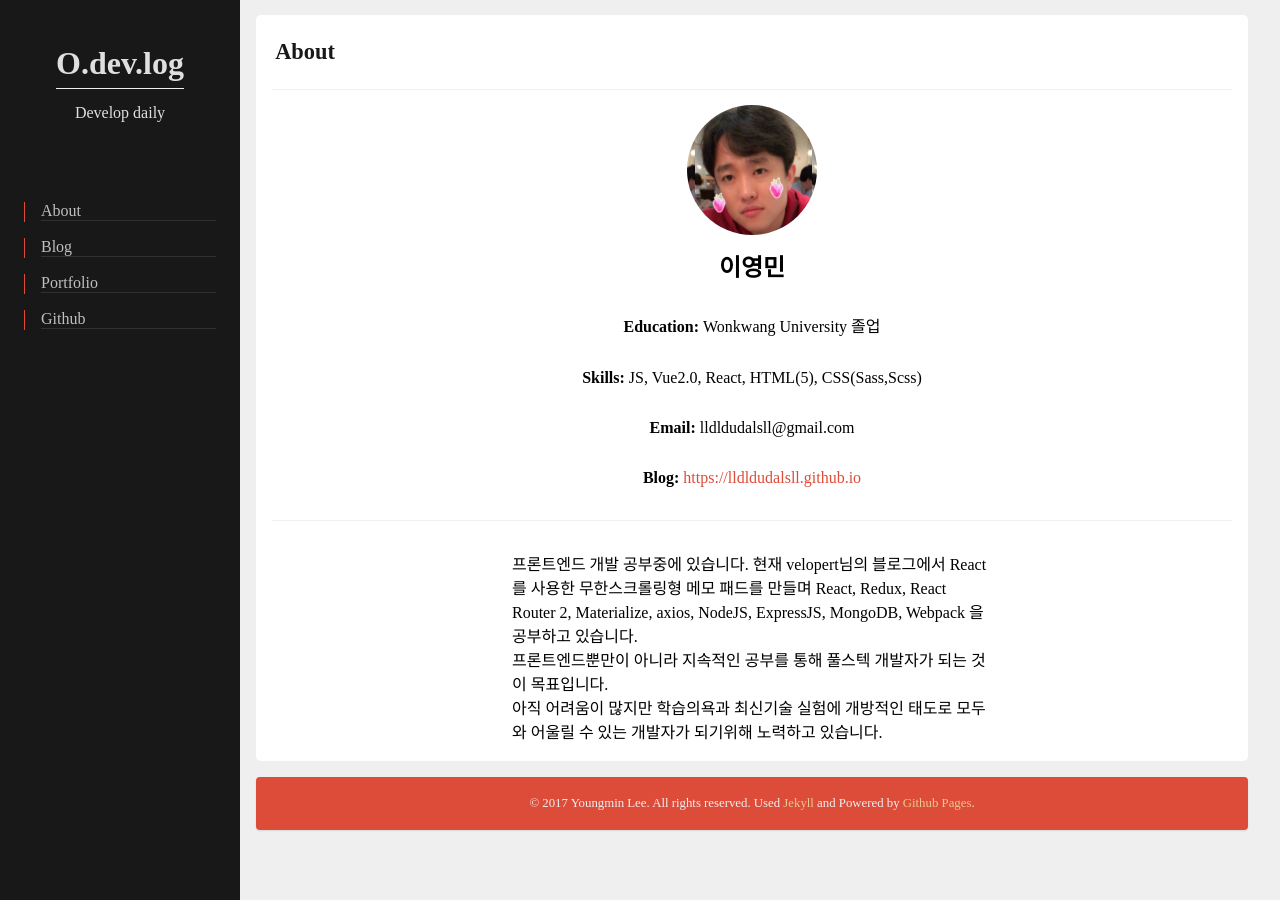
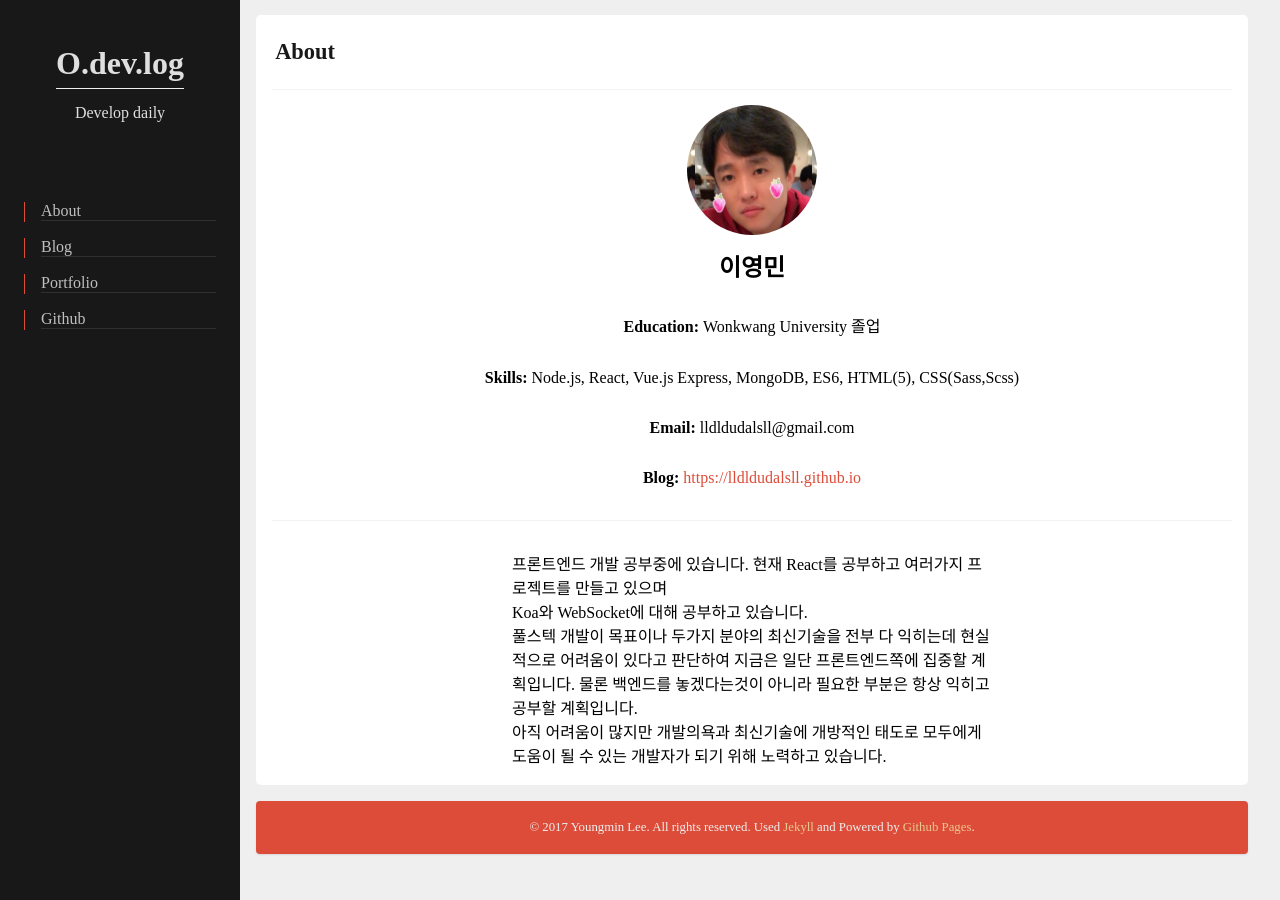
Before and after one commit to lldldudalsll/lldldudalsll.github.com, a Jekyll site: the page built from about/about.html, in a window 1280 px wide. Built offline with Jekyll 4.4.1, drawn with Linux system fonts in a browser that asks for light colours; comment, search, counter and statistics services are not loaded.

Commit message:
Edit profile

```diff
--- a/about/about.html
+++ b/about/about.html
@@ -12,16 +12,20 @@ permalink: /about/
         <div class="photo"></div>
         <h2>이영민</h2>
         <p><strong>Education:&nbsp;</strong>Wonkwang University 졸업</p>
-        <p><strong>Skills:&nbsp;</strong>JS, Vue2.0, React, HTML(5), CSS(Sass,Scss)</p>
+        <p><strong>Skills:&nbsp;</strong>Node.js, React, Vue.js Express, MongoDB, ES6, HTML(5), CSS(Sass,Scss)</p>
         <p><strong>Email:&nbsp;</strong>lldldudalsll@gmail.com</p>
         <p><strong>Blog:&nbsp;</strong><a href="https://lldldudalsll.github.io">https://lldldudalsll.github.io</a></p>
         <p class="comment">
-            프론트엔드 개발 공부중에 있습니다. 현재 velopert님의 블로그에서 React를 사용한
-            무한스크롤링형 메모 패드를 만들며 React, Redux, React Router 2,
-            Materialize, axios, NodeJS, ExpressJS, MongoDB, Webpack
-            을 공부하고 있습니다. <br>프론트엔드뿐만이 아니라 지속적인 공부를 통해 풀스텍 개발자가
-            되는 것이 목표입니다. <br>아직 어려움이 많지만 학습의욕과 최신기술 실험에 개방적인 태도로
-            모두와 어울릴 수 있는 개발자가 되기위해 노력하고 있습니다.
+            프론트엔드 개발 공부중에 있습니다.
+            현재 React를 공부하고 여러가지 프로젝트를 만들고 있으며<br>
+            Koa와 WebSocket에 대해 공부하고 있습니다.
+            <br>
+            풀스텍 개발이 목표이나 두가지 분야의 최신기술을 전부 다 익히는데 현실적으로 어려움이 있다고 판단하여
+            지금은 일단 프론트엔드쪽에 집중할 계획입니다. 물론 백엔드를 놓겠다는것이 아니라 필요한 부분은 항상
+            익히고 공부할 계획입니다.
+            <br>
+            아직 어려움이 많지만 개발의욕과 최신기술에 개방적인 태도로
+            모두에게 도움이 될 수 있는 개발자가 되기 위해 노력하고 있습니다.
         </p>
     </main>
 </div>
```
